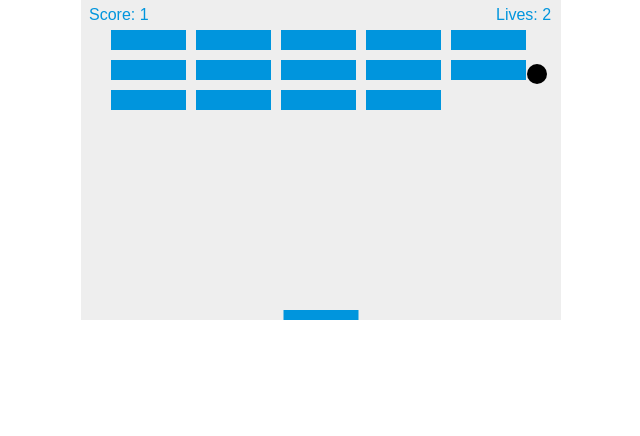
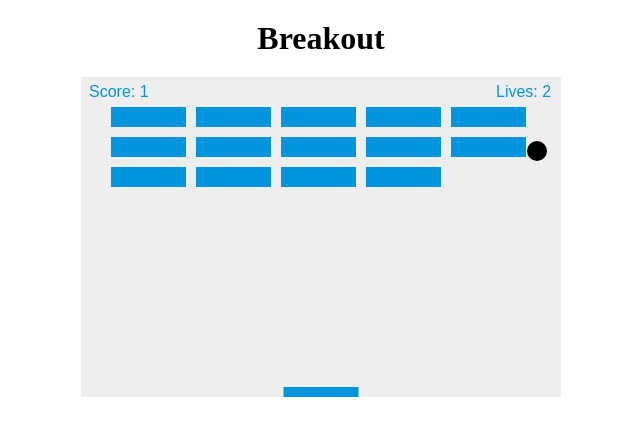
Before and after one commit to KeithBillings/breakout-v1, a plain HTML site: page index.html in a window 1280 px wide. Shown: the whole page, without its empty margins (319-959 px from the left). Drawn offline with Linux system fonts and the light colour scheme.

Commit message:
add title

```diff
--- a/index.html
+++ b/index.html
@@ -9,6 +9,7 @@
     <link rel="stylesheet" href="./styles.css" />
   </head>
   <body>
+		<h1 class="title">Breakout</h1>
     <canvas id="myCanvas" width="480" height="320"></canvas>
   </body>
   <script src="./script.js"></script>
--- a/styles.css
+++ b/styles.css
@@ -7,3 +7,8 @@ canvas {
   display: block;
   margin: 0 auto;
 }
+
+.title {
+	text-align: center;
+	margin: 20px 0;
+}
```
